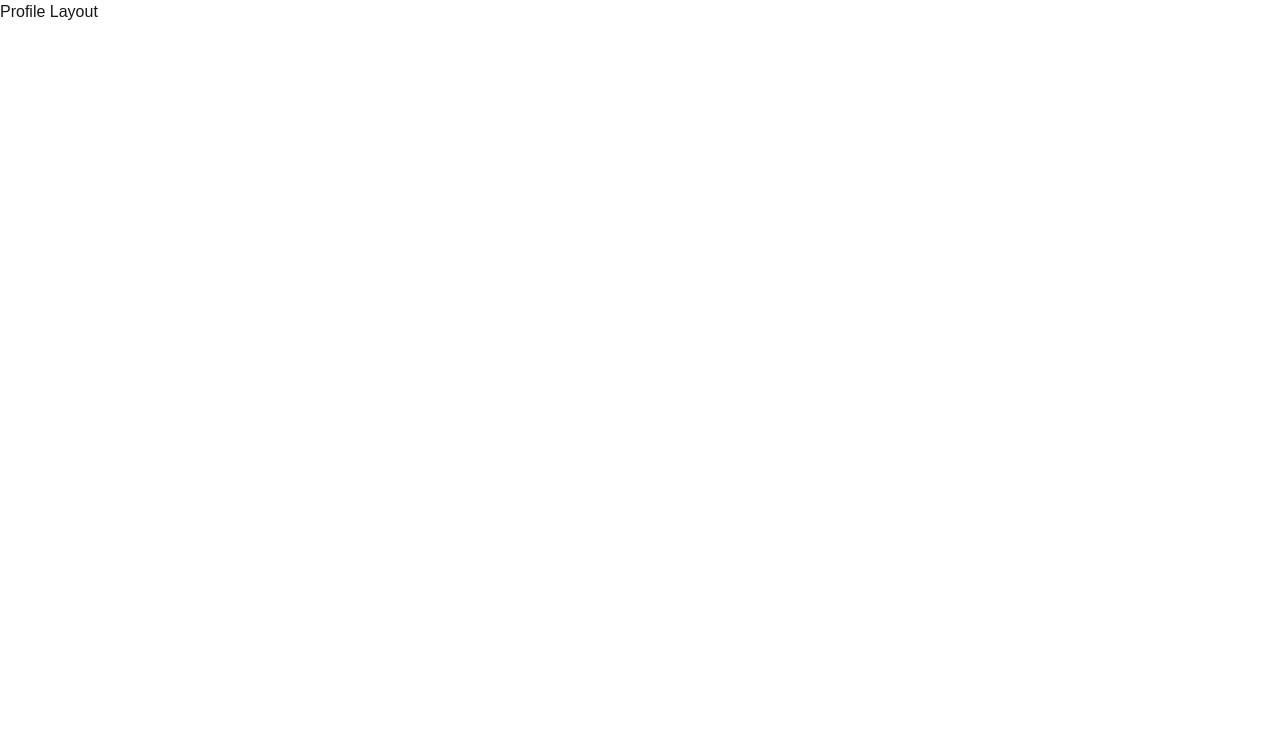
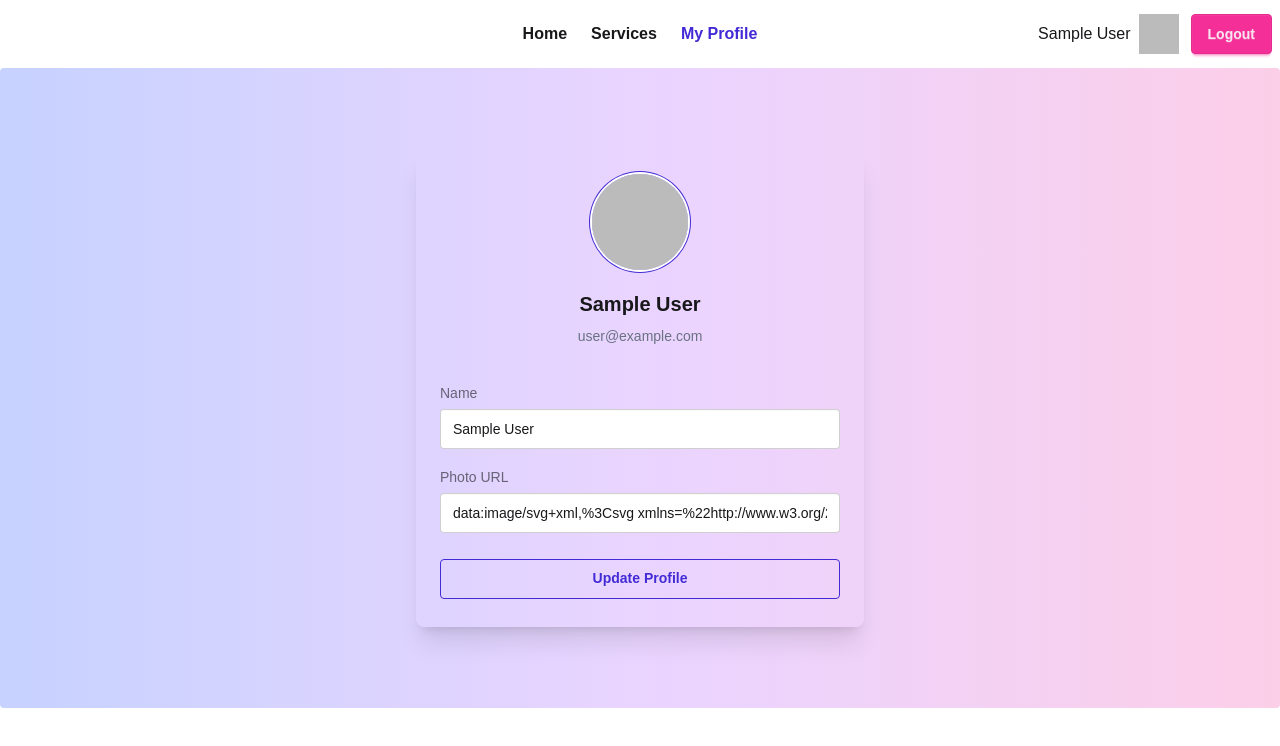
Before and after one commit to shamim1202/warmpaws, a React (Vite) app: page /profile in a window 1280 px wide. Shown: the top 746 px of the page. Built offline with nearby package versions, Linux system fonts and the light colour scheme; no server answers; sample sign-in values are in the browser's storage.

Commit message:
implemet my profile into private route sothat unRegister user can not access

```diff
--- a/public/WinterSlides.json
+++ b/public/WinterSlides.json
@@ -2,19 +2,19 @@
   {
     "id": 1,
     "title": "Warm & Fuzzy Friends",
-    "desc": "Keep your pets cozy and happy this winter with love and care.",
+    "desc": "Ensure your pets stay cozy and cheerful this winter with the right care. From snuggly blankets to gentle love, discover how to keep your furry companions warm, happy, and playful during chilly days. Warm & Fuzzy Friends celebrates the joy of pampering pets and making every winter moment comforting and safe.",
     "img": "https://i.ibb.co.com/1YYTMDkV/warm-and-fuzzy-friends.jpg"
   },
   {
     "id": 2,
     "title": "Cozy Companions",
-    "desc": "Snuggle-ready pets showing off their winter fashion.",
+    "desc": "Dress your pets in winter-ready fashion while keeping them comfortable and happy. Cozy Companions explores stylish sweaters, soft bedding, and seasonal care tips to make every day snug and playful. Celebrate the bond with your furry friends as they enjoy warmth, fun, and comfort during the frosty months.",
     "img": "https://i.ibb.co.com/Ndx3QXn7/Cozy-Companions.jpg"
   },
   {
     "id": 3,
     "title": "Paw-some Warmth",
-    "desc": "From fluffy sweaters to soft blankets — winter made cute!",
+    "desc": "From soft blankets to adorable sweaters, Paw-some Warmth shows how to keep pets safe and comfortable all winter. Learn practical tips and tricks for chilly weather care while creating cozy, joyful moments with your furry friends. Make this winter a season of warmth, love, and playful snuggles.",
     "img": "https://i.ibb.co.com/W4HzJz3J/Paw-some-Warmth.jpg"
   }
 ]
--- a/src/components/NavBar/NavBar.jsx
+++ b/src/components/NavBar/NavBar.jsx
@@ -2,6 +2,7 @@ import { useContext } from "react";
 import toast from "react-hot-toast";
 import { Link, NavLink } from "react-router";
 import { AuthContext } from "../../providers/AuthProvider";
+import PageLoader from "../PageLoader/PageLoader";
 
 const NavBar = () => {
   const links = (
@@ -45,7 +46,7 @@ const NavBar = () => {
     </>
   );
 
-  const { user, signOutUser } = useContext(AuthContext);
+  const { user, signOutUser, authLoading } = useContext(AuthContext);
 
   const handleLogOut = () => {
     signOutUser()
@@ -57,7 +58,9 @@ const NavBar = () => {
         toast.error(`${message}`);
       });
   };
-
+  if (authLoading) {
+    return <PageLoader></PageLoader>
+  }
   return (
     <div>
       <div className="navbar bg-base-100">
@@ -102,7 +105,11 @@ const NavBar = () => {
               <p className="font-medium">{user && user.displayName}</p>
               <img
                 className="w-7 md:w-10"
-                src="https://i.ibb.co.com/3YyzRrk9/user.png"
+                src={`${
+                  user
+                    ? user.photoURL
+                    : "https://i.ibb.co.com/3YyzRrk9/user.png"
+                }`}
                 alt=""
               />
             </div>
@@ -111,7 +118,12 @@ const NavBar = () => {
                 Logout
               </button>
             ) : (
-              <Link  to="/auth/login" className="btn btn-sm md:btn-md btn-primary">Login</Link>
+              <Link
+                to="/auth/login"
+                className="btn btn-sm md:btn-md btn-primary"
+              >
+                Login
+              </Link>
             )}
           </div>
         </div>
--- a/src/components/WinterHeroSlider/WinterHeroSlider.jsx
+++ b/src/components/WinterHeroSlider/WinterHeroSlider.jsx
@@ -24,7 +24,7 @@ const WinterHeroSlider = () => {
         navigation
         pagination={{ clickable: true }}
         effect="fade"
-        autoplay={{ delay: 3500, disableOnInteraction: false }}
+        autoplay={{ delay: 4000, disableOnInteraction: false }}
         loop
         className="rounded-2xl overflow-hidden shadow-lg"
       >
@@ -38,15 +38,15 @@ const WinterHeroSlider = () => {
                 backgroundPosition: "center",
               }}
             >
-              <div className="absolute inset-0 bg-linear-to-b from-black/40 to-black/70"></div>
-              <div className="relative z-10 text-center px-4">
-                <h2 className="text-2xl md:text-4xl font-bold mb-2 animate__animated animate__fadeInDown">
+              <div className="absolute inset-0 bg-linear-to-b from-black/40 to-black/80"></div>
+              <div className="relative z-10 text-center px-4 md:w-2/3">
+                <h2 className="text-2xl md:text-4xl font-bold mb-2 md:mb-8 animate__animated animate__fadeInDown">
                   {slide.title}
                 </h2>
                 <p className="text-sm md:text-lg opacity-90 animate__animated animate__fadeInUp">
                   {slide.desc}
                 </p>
-                <button className="btn btn-primary mt-5 animate__animated animate__fadeInUp">
+                <button className="btn btn-primary mt-4 md:mt-8 animate__animated animate__fadeInUp">
                   Explore Now
                 </button>
               </div>
--- a/src/layouts/HomeLayout.jsx
+++ b/src/layouts/HomeLayout.jsx
@@ -1,13 +1,20 @@
-import { Outlet } from 'react-router';
+import { Outlet } from "react-router";
 
-import Header from '../components/Header/Header';
-import NavBar from '../components/NavBar/NavBar';
-import Footer from '../components/Footer/Footer';
+import { useContext } from "react";
+import Footer from "../components/Footer/Footer";
+import Header from "../components/Header/Header";
+import NavBar from "../components/NavBar/NavBar";
+import PageLoader from "../components/PageLoader/PageLoader";
+import { AuthContext } from "../providers/AuthProvider";
 
 const HomeLayout = () => {
+  const { loading } = useContext(AuthContext);
+
+  if (loading) return <PageLoader />;
+
   return (
-        <div>
-            <header className='max-w-7xl mx-auto'>
+    <div className="max-w-7xl mx-auto">
+      <header>
         <Header></Header>
         <NavBar></NavBar>
       </header>
--- a/src/pages/Home/Home.jsx
+++ b/src/pages/Home/Home.jsx
@@ -8,7 +8,7 @@ import Services from "../Services/Services";
 const Home = () => {
   const services = useLoaderData();
   return (
-    <div className="max-w-7xl mx-auto">
+    <div>
       <WinterHeroSlider></WinterHeroSlider>
       <Services></Services>
       <WinterCareTips></WinterCareTips>
--- /dev/null
+++ b/src/pages/MyProfile/MyProfile.jsx
@@ -0,0 +1,121 @@
+import { useContext, useState } from "react";
+import toast from "react-hot-toast";
+import NavBar from "../../components/NavBar/NavBar";
+import PageLoader from "../../components/PageLoader/PageLoader";
+import { AuthContext } from "../../providers/AuthProvider";
+
+const MyProfile = () => {
+  const { user, setUser, updateUser, authLoading } = useContext(AuthContext);
+  const [loading, setLoading] = useState(false);
+  const [formData, setFormData] = useState({
+    displayName: user?.displayName || "",
+    photoURL: user?.photoURL || "",
+  });
+
+  // 👉 Handle Input Change
+  const handleChange = (e) => {
+    setFormData({
+      ...formData,
+      [e.target.name]: e.target.value,
+    });
+  };
+
+  // 👉 handle profile update
+  const handleUpdateProfile = (e) => {
+    e.preventDefault();
+    setLoading(true);
+
+    updateUser(user, {
+      displayName: formData.displayName,
+      photoURL: formData.photoURL,
+    })
+      .then(() => {
+        setUser({
+          ...user,
+          displayName: formData.displayName,
+          photoURL: formData.photoURL,
+        });
+        toast.success("✅ Profile updated successfully!");
+        setLoading(false);
+      })
+      .catch(() => {
+        toast.error("❌ Failed to update profile. Try again!");
+        setLoading(false);
+      });
+  };
+
+  if (authLoading) {
+    return <PageLoader></PageLoader>
+  }
+  // 👉 show spinner while updating
+  if (loading) return <PageLoader></PageLoader>;
+
+  return (
+    <div className="max-w-7xl mx-auto">
+      <NavBar></NavBar>
+      <div className="py-10 px-4 flex flex-col items-center justify-center min-h-[80vh] bg-linear-to-r from-indigo-200 via-purple-200 to-pink-200 rounded">
+        <div className="card w-full max-w-md shadow-xl hover:shadow-2xl transition-all duration-300">
+          <div className="card-body items-center text-center">
+            {/* ---- Profile Image ---- */}
+            <div className="avatar">
+              <div className="w-24 rounded-full ring ring-primary ring-offset-base-100 ring-offset-2">
+                <img
+                  src={
+                    user?.photoURL ||
+                    "https://cdn-icons-png.flaticon.com/512/847/847969.png"
+                  }
+                  alt="User Avatar"
+                />
+              </div>
+            </div>
+
+            {/* ---- Info ---- */}
+            <h2 className="text-xl font-semibold mt-3">
+              {user?.displayName || "No Name"}
+            </h2>
+            <p className="text-gray-500">{user?.email}</p>
+
+            {/* ---- Update Form ---- */}
+            <form
+              onSubmit={handleUpdateProfile}
+              className="w-full mt-6 text-left"
+            >
+              <fieldset className="fieldset">
+                <label className="label text-sm">Name</label>
+                <input
+                  type="text"
+                  name="displayName"
+                  value={formData.displayName}
+                  onChange={handleChange}
+                  className="input input-bordered w-full"
+                  placeholder="Enter your name"
+                  required
+                />
+
+                <label className="label text-sm mt-3">Photo URL</label>
+                <input
+                  type="text"
+                  name="photoURL"
+                  value={formData.photoURL}
+                  onChange={handleChange}
+                  className="input input-bordered w-full"
+                  placeholder="Enter photo URL"
+                  required
+                />
+
+                <button
+                  type="submit"
+                  className="btn btn-primary btn-outline mt-5 w-full"
+                >
+                  Update Profile
+                </button>
+              </fieldset>
+            </form>
+          </div>
+        </div>
+      </div>
+    </div>
+  );
+};
+
+export default MyProfile;
--- a/src/pages/Register/Register.jsx
+++ b/src/pages/Register/Register.jsx
@@ -5,7 +5,7 @@ import PageLoader from "../../components/PageLoader/PageLoader";
 import { AuthContext } from "../../providers/AuthProvider";
 
 const Register = () => {
-  const { setUser, createUser } = useContext(AuthContext);
+  const { setUser, createUser, updateUser } = useContext(AuthContext);
   const [loading, setLoading] = useState(false);
   const [nameError, setNameError] = useState("");
   const [passwordError, setPasswordError] = useState("");
@@ -43,9 +43,20 @@ const Register = () => {
     createUser(email, password)
       .then((result) => {
         const user = result.user;
-        setUser(user);
+        updateUser({
+          displayName: name,
+          photoURL: photo,
+        })
+          .then(() => {
+            setUser({ ...user, displayName: name, photoURL: photo });
+          })
+          .catch((err) => {
+            console.log(err);
+          });
+        setLoading(false);
+
         toast.success(`Welcome, ${name}! 🎉`);
-        setLoading(false);
+
         form.reset();
         navigate("/");
       })
--- a/src/providers/AuthProvider.jsx
+++ b/src/providers/AuthProvider.jsx
@@ -4,6 +4,7 @@ import {
   onAuthStateChanged,
   signInWithEmailAndPassword,
   signOut,
+  updateProfile,
 } from "firebase/auth";
 import { createContext, useEffect, useState } from "react";
 import app from "../firebase/firebase.config";
@@ -16,21 +17,28 @@ const AuthProvider = ({ children }) => {
   console.log(user);
 
   const createUser = (email, password) => {
+    setLoading(true)
     return createUserWithEmailAndPassword(auth, email, password);
   };
 
   const signInUser = (email, password) => {
+    setLoading(true)
     return signInWithEmailAndPassword(auth, email, password);
   };
 
   const signOutUser = () => {
+    setLoading(true)
     return signOut(auth);
+  };
+
+  const updateUser = (updatedData) => {
+    return updateProfile(auth.currentUser, updatedData);
   };
 
   useEffect(() => {
     const unSubscribe = onAuthStateChanged(auth, (currentUser) => {
       setUser(currentUser);
-      setLoading(false)
+      setLoading(false);
     });
     return () => {
       unSubscribe();
@@ -43,6 +51,7 @@ const AuthProvider = ({ children }) => {
     createUser,
     signInUser,
     signOutUser,
+    updateUser,
     loading,
   };
   return <AuthContext value={authData}>{children}</AuthContext>;
--- a/src/routes/router.jsx
+++ b/src/routes/router.jsx
@@ -3,6 +3,7 @@ import AuthLayout from "../layouts/AuthLayout";
 import HomeLayout from "../layouts/HomeLayout";
 import Home from "../pages/Home/Home";
 import Login from "../pages/Login/Login";
+import MyProfile from "../pages/MyProfile/MyProfile";
 import Register from "../pages/Register/Register";
 import ServiceDetails from "../pages/ServiceDetails/ServiceDetails";
 import Services from "../pages/Services/Services";
@@ -25,7 +26,6 @@ const router = createBrowserRouter([
       },
       {
         path: "/service_details/:id",
-
         element: (
           <PrivateRoute>
             <ServiceDetails></ServiceDetails>
@@ -51,7 +51,11 @@ const router = createBrowserRouter([
   },
   {
     path: "/profile",
-    element: <h1>Profile Layout</h1>,
+    element: (
+      <PrivateRoute>
+        <MyProfile></MyProfile>
+      </PrivateRoute>
+    ),
   },
   {
     path: "/*",
```
Lines whose indentation alone changed are shown as unchanged.
